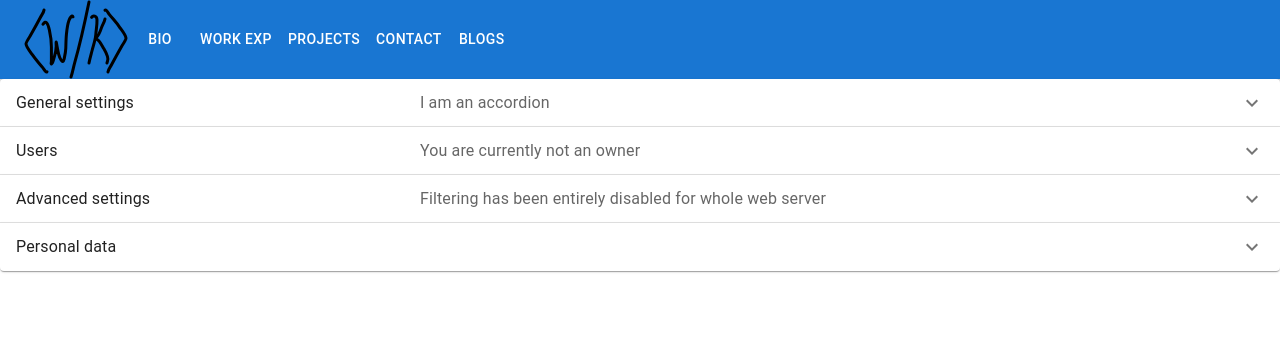
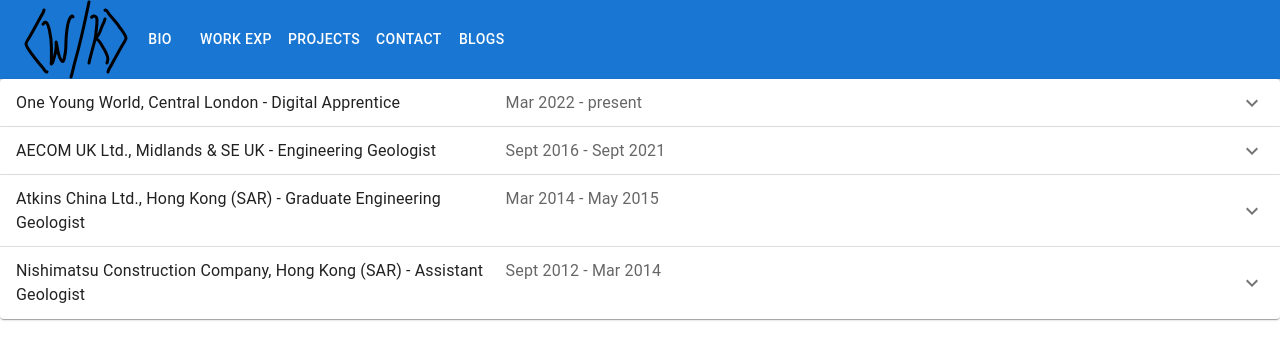
Before and after one commit to wkan17012021/Portfolio, a React (Vite) app in the folder portfolio_react_spa/: page / in a window 1280 px wide. Shown: the top 360 px of the page. Built offline with nearby package versions, Linux system fonts and the light colour scheme.

Commit message:
work exp json data map over display through mui

```diff
--- a/portfolio_react_spa/src/App.jsx
+++ b/portfolio_react_spa/src/App.jsx
@@ -1,5 +1,5 @@
 import ResponsiveAppBar from "./sections/navigation/Nav"
-import ControlledAccordions from "./components/Accordion"
+import ControlledAccordions from "./sections/workexp/Accordion"
 import './assets/reset.css'
 import './assets/fonts.css'
 
--- /dev/null
+++ b/portfolio_react_spa/src/data/workExp.json
@@ -0,0 +1,38 @@
+{
+  "jobs": [
+    {
+    "id": "panel1bh-header",
+    "panelNum": "panel1",
+    "ariaControls": "panel1bh-content",
+    "title": "One Young World, Central London - Digital Apprentice",
+    "year": "Mar 2022 - present",
+    "body": "Drupal CMS Website maintenance, 2 year training program surrounding software development lifecycle stages. Collaboration in a small development team: requirements gathering from content team members, debugging, code production, review and documentation. Exposure to production code base, version control management and Drupal site building. Tech support: client-facing role requiring conflict resolution, reporting and escalating bugs and communicating fixes. Documenting and reporting the learning experience through structured apprenticeship training program (technical and professional skills development)."
+  },
+  {
+    "id": 2,
+    "panelNum": "panel2",
+    "ariaControls": "panel2bh-content",
+    "title": "AECOM UK Ltd., Midlands & SE UK - Engineering Geologist",
+    "year": "Sept 2016 - Sept 2021",
+    "body": "Technical report preparation. Site supervision: conduct inspections to maintain accurate valuation of budget spend, problem solving between contractors, design and client team members. Presentation to stakeholders: report on construction progress, ground conditions risk management, health & safety conditions and quality control."
+  },
+  {
+    "id": 3,
+    "panelNum": "panel3",
+    "ariaControls": "panel3bh-content",
+    "title":
+      "Atkins China Ltd., Hong Kong (SAR) - Graduate Engineering Geologist",
+    "year": "Mar 2014 - May 2015",
+    "body": "Data collection, management and analysis (using MS Excel) for factual and interpretative reporting. Technical report preparation: summarising qualitative and quantitative geological and geotechnical information for client review."
+  },
+  {
+    "id": 4,
+    "panelNum": "panel4",
+    "ariaControls": "panel4bh-content",
+    "title":
+      "Nishimatsu Construction Company, Hong Kong (SAR) - Assistant Geologist",
+    "year": "Sept 2012 - Mar 2014",
+    "body": "Presentation (oral and written) of construction monitoring data for design, contractor and client review. Supported senior staff with site inspections. Collect field data to justify adverse ground conditions for compensation claims."
+  }
+  ]
+}
--- a/portfolio_react_spa/src/components/Accordion.jsx
+++ b/portfolio_react_spa/src/sections/workexp/Accordion.jsx
@@ -1,9 +1,10 @@
 import * as React from 'react';
 import Accordion from '@mui/material/Accordion';
+import AccordionSummary from '@mui/material/AccordionSummary';
 import AccordionDetails from '@mui/material/AccordionDetails';
-import AccordionSummary from '@mui/material/AccordionSummary';
 import Typography from '@mui/material/Typography';
 import ExpandMoreIcon from '@mui/icons-material/ExpandMore';
+import accordionEntry from '../../data/workExp';
 
 export default function ControlledAccordions() {
   const [expanded, setExpanded] = React.useState(false);
@@ -13,26 +14,30 @@
   };
 
   return (
-    <div>
-      <Accordion expanded={expanded === 'panel1'} onChange={handleChange('panel1')}>
+    <section className='work-exp-container'>
+      {accordionEntry.jobs.map(job => {
+        return (
+          <Accordion expanded={expanded === job.panelNum} onChange={handleChange(`${job.panelNum}`)}>
         <AccordionSummary
           expandIcon={<ExpandMoreIcon />}
-          aria-controls="panel1bh-content"
+          aria-controls={job.ariaControls}
           id="panel1bh-header"
         >
-          <Typography sx={{ width: '33%', flexShrink: 0 }}>
-            General settings
+          <Typography sx={{ width: '40%', flexShrink: 0 }}>
+           {job.title}
           </Typography>
-          <Typography sx={{ color: 'text.secondary' }}>I am an accordion</Typography>
+          <Typography sx={{ color: 'text.secondary' }}>{job.year}</Typography>
         </AccordionSummary>
         <AccordionDetails>
           <Typography>
-            Nulla facilisi. Phasellus sollicitudin nulla et quam mattis feugiat.
-            Aliquam eget maximus est, id dignissim quam.
+            {job.body}
           </Typography>
         </AccordionDetails>
       </Accordion>
-      <Accordion expanded={expanded === 'panel2'} onChange={handleChange('panel2')}>
+        )
+      })}
+
+      {/* <Accordion expanded={expanded === 'panel2'} onChange={handleChange('panel2')}>
         <AccordionSummary
           expandIcon={<ExpandMoreIcon />}
           aria-controls="panel2bh-content"
@@ -85,7 +90,7 @@
             amet egestas eros, vitae egestas augue. Duis vel est augue.
           </Typography>
         </AccordionDetails>
-      </Accordion>
-    </div>
+      </Accordion> */}
+    </section>
   );
 }
```
